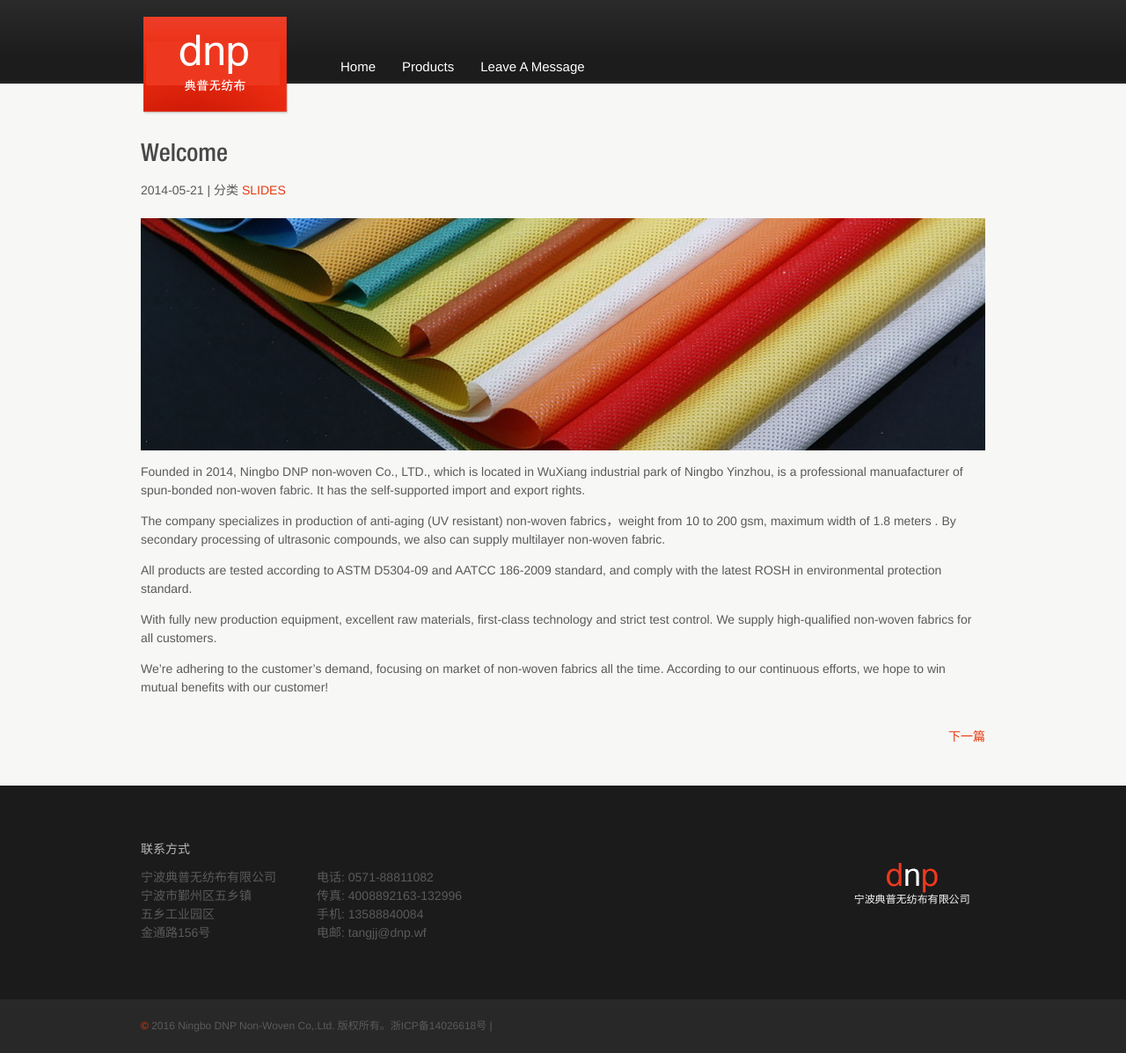
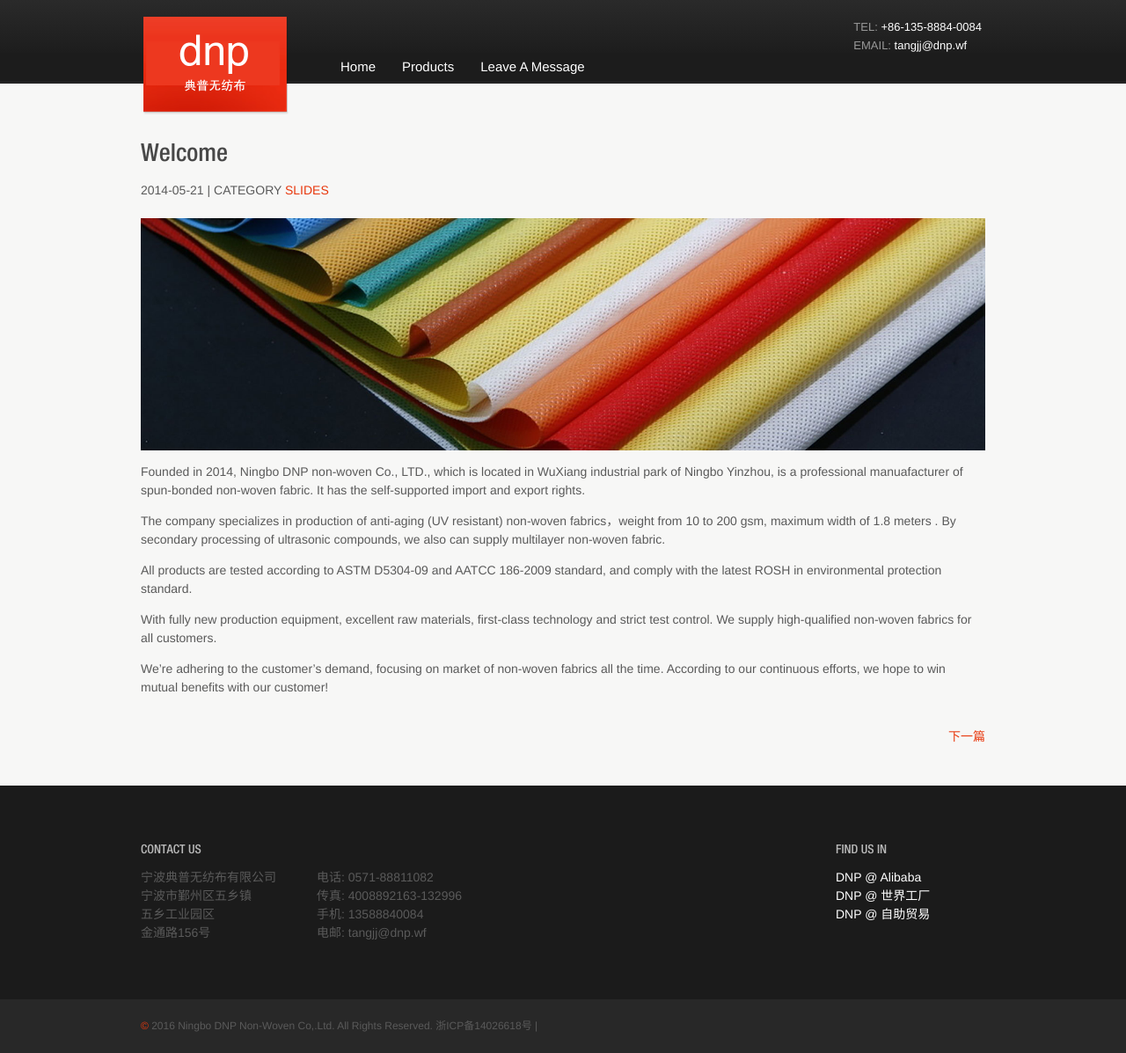
Before and after one commit to tangjj/DNP, a Jekyll site: the page built from _posts/2014-05-21-slide1.md, in a window 1280 px wide. Shown: the whole page at 88% size. Built offline with Jekyll 4.4.1, drawn with Linux system fonts in a browser that asks for light colours; Markdown is read by kramdown in place of the engine named in the settings; comment, search, counter and statistics services are not loaded.

Commit message:
更新内容

```diff
--- a/_layouts/default.html
+++ b/_layouts/default.html
@@ -12,22 +12,12 @@
   <body>
       <div class="module" id="global-header">
       <div class="mod-inner">
-        <!--
         <ul id="utility-nav">
           <li>
-            <a class="btn" href="http://www.baidu.com/#wd=site%3Awww.dnp.wf" target="_blank" title="搜索 典普无纺布官网">
-              <span>搜索 典普无纺布官网</span>
-            </a>
-          </li>
-          <li>
-            <a href="/en" title="English">EN</a>
-          </li>
-          <li>/</li>
-          <li>
-            <a class="current" href="/" title="简体中文">简体中文</a>
+            TEL: <a href="tel:+86-135-8884-0084">+86-135-8884-0084</a><br/>
+            EMAIL: <a href="mailto:tangjj@dnp.wf">tangjj@dnp.wf</a>
           </li>
         </ul>
-        -->
       </div>
     </div>
     <div class="module" id="main-header">
@@ -86,7 +76,7 @@
       <div class="mod-inner">
         <div class="mod-content">
           <div class="mod-main">
-            <h6>联系方式</h6>
+            <h6>Contact us</h6>
             <address>
               宁波典普无纺布有限公司<br/>
               宁波市鄞州区五乡镇<br/>
@@ -102,9 +92,15 @@
           </div>
 
           <div class="mod-side">
-            <ul>
+            <h6>Find us in</h6>
+            <address>
+              <a href="http://shop1447779075422.1688.com" target="_blank">DNP @ Alibaba</a><br/>
+              <a href="http://wait31627.cn.gongchang.com" target="_blank">DNP @ 世界工厂</a><br/>
+              <a href="http://nbdnp.diytrade.com" target="_blank">DNP @ 自助贸易</a><br/>
+            </address>
+            <!--ul>
               <li><a class="logo" href="/" title="典普无纺布 主页">典普无纺布</a></li>
-            </ul>
+            </ul-->
             <!--
             <p align="center"><a href="/about" title="公司">公司</a></p>
             <p align="center"><a href="#" title="">其它信息</a></p>
@@ -115,7 +111,7 @@
     </div>
     <div class="module" id="global-footer">
       <div class="mod-inner">
-        <p><a href="http://github.com/{{ site.github }}/DNP/edit/gh-pages/{{ page.path }}">&copy;</a> {{site.time | date:"%Y"}} {{ site.author }} 版权所有。{{ site.beian }}
+        <p><a href="http://github.com/{{ site.github }}/DNP/edit/gh-pages/{{ page.path }}">&copy;</a> {{site.time | date:"%Y"}} {{ site.author }} All Rights Reserved. {{ site.beian }}
 {% if site.cnzz %}
  | <script src="http://s85.cnzz.com/stat.php?id={{ site.cnzz }}"></script>
 {% endif %}
--- a/_layouts/post.html
+++ b/_layouts/post.html
@@ -9,7 +9,7 @@ comments: yes
 {% if page.categories.size != 0 %}
  |
 <span class="categories">
-  分类
+  CATEGORY
   {% for cat in page.categories %}
   <a href="/categories/#{{ cat }}" title="{{ cat }}">{{ cat }}</a>&nbsp;
   {% endfor %}
--- a/_posts/2014-05-21-slide1.md
+++ b/_posts/2014-05-21-slide1.md
@@ -2,7 +2,7 @@
 date: 2014-05-21 01:49:12+00:00
 layout: post
 title: Welcome
-intro: Welcome to the company's Web site.
+intro: Welcome to Ningbo DNP non-woven Co., Ltd.
 categories: SLIDES
 ---
 
--- a/styles/main.css
+++ b/styles/main.css
@@ -1744,13 +1744,14 @@ a.paused
   list-style:none;
   margin:0;
   padding:0;
+  padding-top: 10;
 }
 
 #utility-nav li
 {
   color:#999;
   float:left;
-  font-size:11px;
+  font-size:13px;
   font-weight:400;
   margin:0 4px;
 }
@@ -1758,7 +1759,7 @@ a.paused
 #utility-nav li a
 {
   color:#FFF;
-  font-size:11px;
+  font-size:13px;
   font-family:helveticaneuelt_std_lt_cnRg, HelveticaNeue-Light, "Helvetica Neue Light", "Helvetica Neue", Helvetica, 微软雅黑, 新細明體, Arial, "Lucida Grande", sans-serif;
   text-decoration:none;
 }
```
Also changed, not shown: _posts/2014-07-21-factory1.md (+1 -0 lines).
